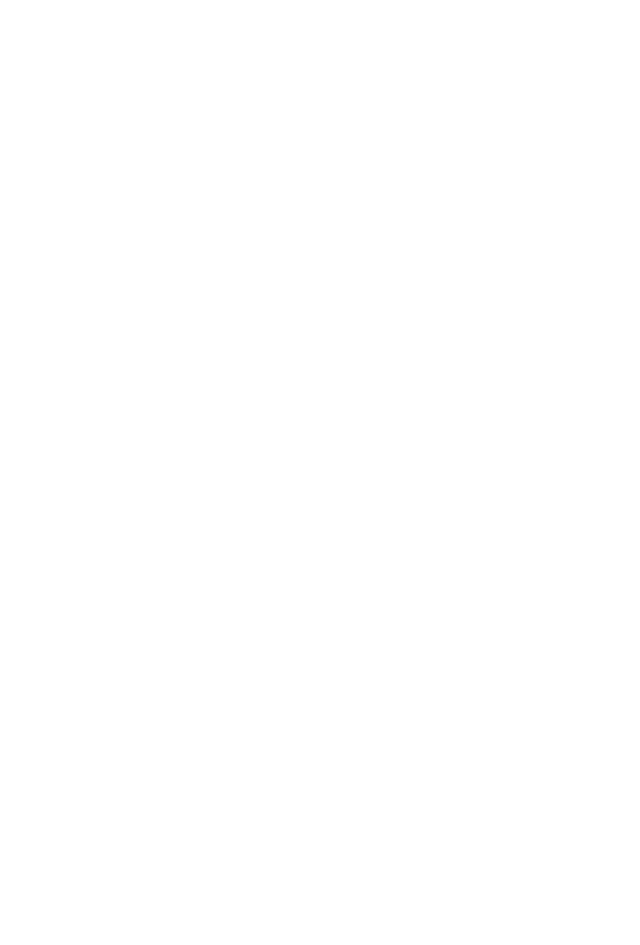
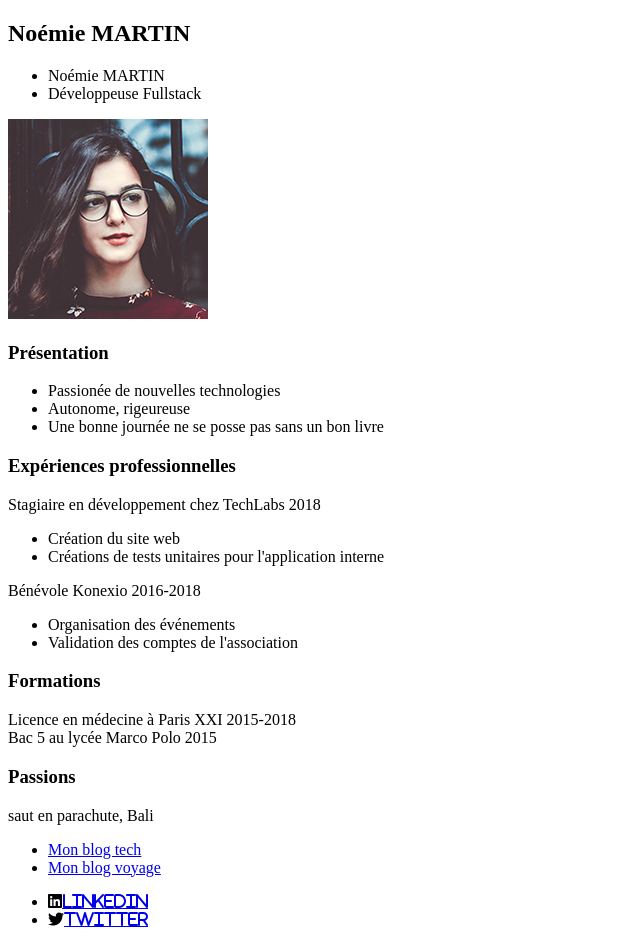
Before and after one commit to sauravfr/sauravfr.github.io, a plain HTML site: page index.html in a window 1280 px wide. Shown: the whole page, without its empty margins (0-640 px from the left). Before the commit the page ends 800 px from the top, so only its background shows below. Drawn offline with Linux system fonts and the light colour scheme.

Commit message:
update html

```diff
--- a/index.html
+++ b/index.html
@@ -3,9 +3,79 @@
 <head>
     <meta charset="UTF-8"/>
     <meta name="viewport" content="width=device-width, initial-scale=1.0"/>
-    <title>Document</title>
+    <title>CV du Noémie MARTIN</title>
+    <script src="https://kit.fontawesome.com/ec60810067.js" crossorigin="anonymous"></script>
+    <link rel="stylesheet" href="./css/style.css"/>
 </head>
 <body>
-
+    <nav>
+        <h2>Noémie MARTIN</h2>
+    </nav>
+    <section>
+        <ul>
+            <li>Noémie MARTIN</li>
+            <li>Développeuse Fullstack</li>
+        </ul>
+        <img src="./img/noemie_martin.png" alt="img-noemie martin"/>
+    </section> <!-- /profil -->
+    <section>
+        <h3>Présentation</h3>
+        <ul>
+            <li>Passionée de nouvelles technologies</li>
+            <li>Autonome, rigeureuse</li>
+            <li>Une bonne journée ne se posse pas sans un bon livre</li>
+        </ul>
+    </section> <!-- /presentation -->
+    <section>
+        <h3>Expériences professionnelles</h3>
+        <div>
+            <span>Stagiaire en développement chez TechLabs</span>
+            <span>2018</span>
+            <ul>
+                <li>Création du site web</li>
+                <li>Créations de tests unitaires pour l'application interne</li>
+            </ul>
+        </div>
+        <div>
+            <span>Bénévole Konexio</span>
+            <span>2016-2018</span>
+            <ul>
+                <li>Organisation des événements</li>
+                <li>Validation des comptes de l'association</li>
+            </ul>
+        </div>
+    </section> <!-- /experiences professionnelles -->
+    <section>
+        <div>
+            <h3>Formations</h3>
+            <div>
+                <span>Licence en médecine à Paris XXI</span>
+                <span>2015-2018</span>
+            </div>
+            <div>
+                <span>Bac 5 au lycée Marco Polo</span>
+                <span>2015</span>
+            </div>
+        </div>
+    </section> <!-- /formation -->
+    <section>
+        <h3>Passions</h3>
+        <p>saut en parachute, Bali</p>
+    </section> <!-- /passions -->
+    <section>
+        <ul>
+            <li><a href="https://www.konexio.eu/">Mon blog tech</a></li>
+            <li><a href="https://www.konexio.eu/">Mon blog voyage</a></li>
+        </ul>
+        <ul></ul>
+        <ul>
+            <li>
+                <i class="fab fa-linkedin"><a class="footer-a" href="#">Linkedin</a></i>
+            </li>
+            <li>
+                <i class="fab fa-twitter"><a class="footer-a" href="#">Twitter</a></i>
+            </li>
+        </ul>
+    </section> <!-- /footer -->
 </body>
 </html>
```
